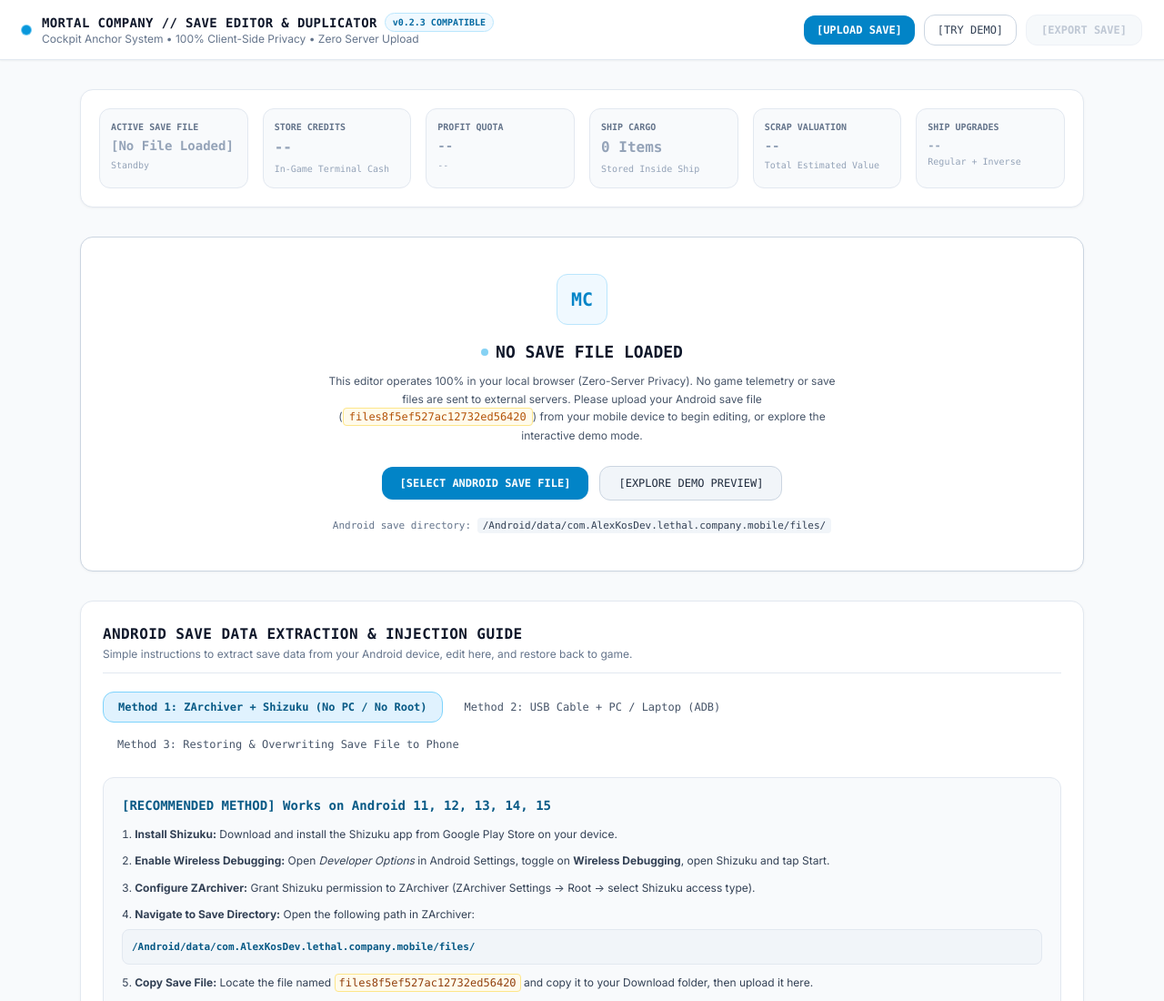
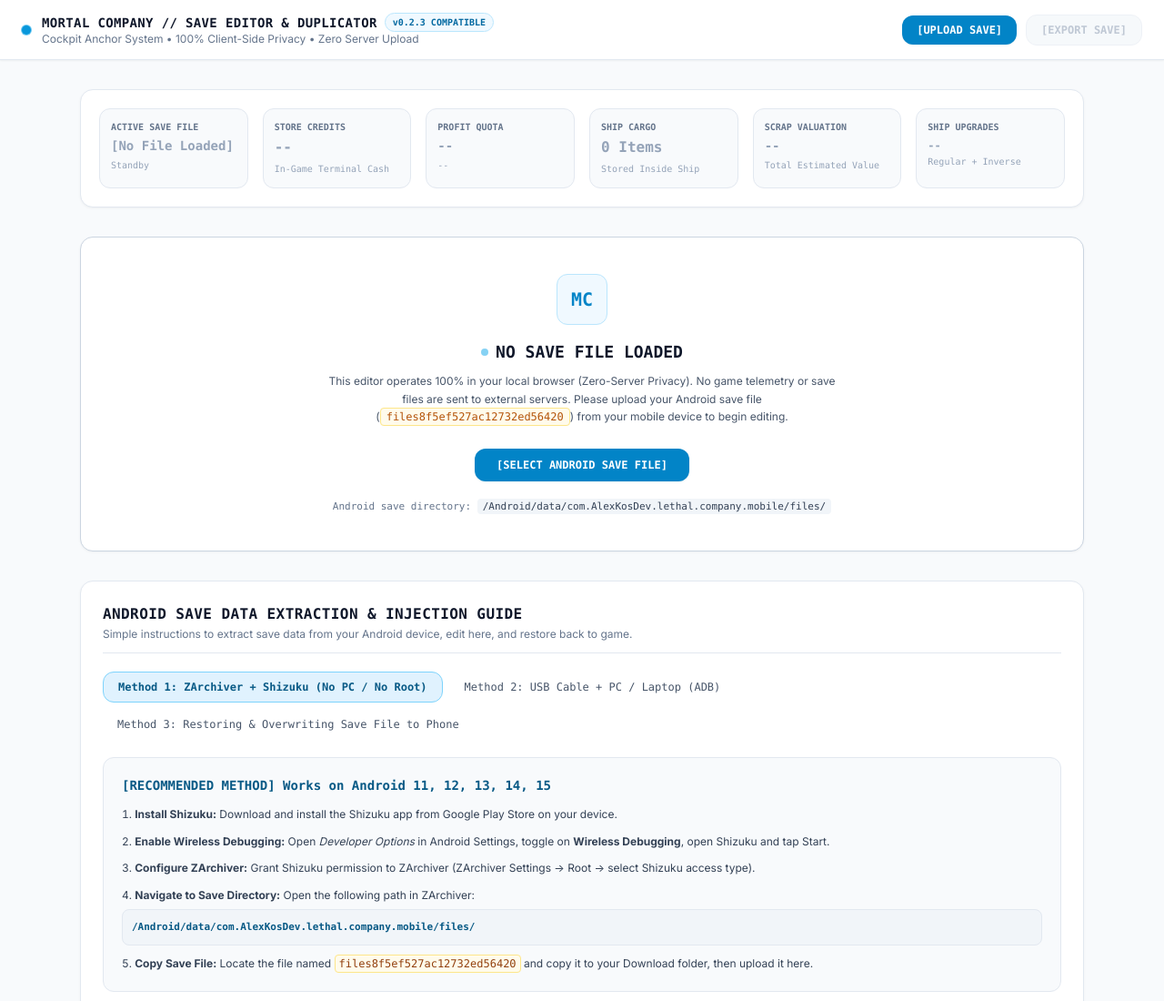
Before and after one commit to kaliajasih/mortalcompany-mod-cf, a website: page public/index.html in a window 1280 px wide. Shown: the top 1100 px of the page at 91% size. Drawn offline with nearby package versions, Linux system fonts and the light colour scheme.

Commit message:
feat: completely remove demo dataset, demo loader, and demo buttons

```diff
--- a/public/index.html
+++ b/public/index.html
@@ -32,11 +32,8 @@
     <!-- Right Quick Actions -->
     <div class="flex items-center gap-2.5 font-mono text-xs">
       <input type="file" id="mainFileInput" class="hidden">
-      <button onclick="document.getElementById('mainFileInput').click()" class="smooth-btn px-3.5 py-2 rounded-xl bg-sky-600 hover:bg-sky-700 text-white font-bold transition flex items-center gap-1.5 shadow-sm">
+      <button onclick="document.getElementById('mainFileInput').click()" class="smooth-btn px-4 py-2 rounded-xl bg-sky-600 hover:bg-sky-700 text-white font-bold transition flex items-center gap-1.5 shadow-sm">
         <span>[UPLOAD SAVE]</span>
-      </button>
-      <button id="btnLoadDemo" onclick="loadDemoSave()" class="smooth-btn px-3.5 py-2 rounded-xl bg-white hover:bg-slate-50 border border-slate-300 text-slate-700 transition">
-        [TRY DEMO]
       </button>
       <button id="btnUnloadSave" onclick="unloadSave()" class="smooth-btn px-3.5 py-2 rounded-xl bg-rose-50 hover:bg-rose-100 border border-rose-200 text-rose-700 font-semibold transition hidden">
         [CLOSE / UNLOAD]
@@ -97,15 +94,12 @@
           <h3 class="font-bold text-lg text-slate-900 font-mono">NO SAVE FILE LOADED</h3>
         </div>
         <p class="text-xs text-slate-600 leading-relaxed">
-          This editor operates 100% in your local browser (Zero-Server Privacy). No game telemetry or save files are sent to external servers. Please upload your Android save file (<code class="text-amber-700 bg-amber-50 px-1.5 py-0.5 rounded font-mono border border-amber-200">files8f5ef527ac12732ed56420</code>) from your mobile device to begin editing, or explore the interactive demo mode.
+          This editor operates 100% in your local browser (Zero-Server Privacy). No game telemetry or save files are sent to external servers. Please upload your Android save file (<code class="text-amber-700 bg-amber-50 px-1.5 py-0.5 rounded font-mono border border-amber-200">files8f5ef527ac12732ed56420</code>) from your mobile device to begin editing.
         </p>
       </div>
       <div class="flex flex-wrap items-center justify-center gap-3 pt-2">
-        <button onclick="document.getElementById('mainFileInput').click()" class="smooth-btn px-5 py-2.5 rounded-xl bg-sky-600 hover:bg-sky-700 text-white font-bold font-mono text-xs transition shadow-sm">
+        <button onclick="document.getElementById('mainFileInput').click()" class="smooth-btn px-6 py-2.5 rounded-xl bg-sky-600 hover:bg-sky-700 text-white font-bold font-mono text-xs transition shadow-sm">
           [SELECT ANDROID SAVE FILE]
-        </button>
-        <button onclick="loadDemoSave()" class="smooth-btn px-5 py-2.5 rounded-xl bg-slate-100 hover:bg-slate-200 border border-slate-300 text-slate-800 font-mono text-xs transition">
-          [EXPLORE DEMO PREVIEW]
         </button>
       </div>
       <div class="text-[11px] text-slate-500 font-mono pt-1">
@@ -113,7 +107,7 @@
       </div>
     </div>
 
-    <!-- WORKSPACE AREA (Hidden until save file is loaded or demo is clicked) -->
+    <!-- WORKSPACE AREA (Hidden until save file is uploaded) -->
     <div id="editorWorkspace" class="space-y-8 hidden">
 
       <!-- CORE FEATURE: COCKPIT ANCHOR DUPLICATION -->
@@ -386,7 +380,6 @@
   </footer>
 
   <!-- SCRIPT LOGIC -->
-  <script src="js/default-save.js"></script>
   <script src="js/nrbf-parser.js"></script>
   <script>
     let currentSave = null;
@@ -397,28 +390,6 @@
     // Load Save Data: Clean startup (NO AUTO-LOAD)
     function initSaveData() {
       currentSave = null;
-      renderUI();
-    }
-
-    // Demo preview loader: only called when user explicitly clicks [TRY DEMO]
-    function loadDemoSave() {
-      const demoData = window.DEFAULT_SAVE_DATA || window.DEMO_SAMPLE_SAVE;
-      if (!demoData) {
-        alert("Demo dataset is not available.");
-        return;
-      }
-      currentSave = JSON.parse(JSON.stringify(demoData));
-      currentSave.fileName = "DEMO_files8f5ef527ac";
-      hasTeleporter = !!currentSave.hasTeleporter;
-      hasInverse = !!currentSave.hasInverse;
-
-      // Auto-detect target item: prefer CANDY near Jetpack or Cockpit
-      for (let i = currentSave.items.length - 1; i >= 0; i--) {
-        if (currentSave.items[i].name.toUpperCase().includes('CANDY')) {
-          targetItemIndex = i;
-          break;
-        }
-      }
       renderUI();
     }
 
--- a/public/js/default-save.js
+++ /dev/null
@@ -1,331 +0,0 @@
-// Generic demo sample dataset for preview/testing; NOT auto-loaded on site visit.
-window.DEMO_SAMPLE_SAVE = window.DEFAULT_SAVE_DATA = {
-  "shopMoney": 2085,
-  "collectedQuota": 0,
-  "targetQuota": 320,
-  "remainingDays": 2,
-  "targetPlanet": 5,
-  "saveDate": "16.11.2026  05.44",
-  "items": [
-    {
-      "id": 0,
-      "name": "PRO TORCH",
-      "x": 42.5525,
-      "y": 22.1336,
-      "z": 30.1792,
-      "rx": -0.0,
-      "ry": 65.3,
-      "rz": 0.0
-    },
-    {
-      "id": 1,
-      "name": "PRO TORCH",
-      "x": 42.5083,
-      "y": 22.1336,
-      "z": 29.8683,
-      "rx": -0.0,
-      "ry": 86.5,
-      "rz": 0.0
-    },
-    {
-      "id": 2,
-      "name": "PRO TORCH",
-      "x": 42.5505,
-      "y": 22.1336,
-      "z": 29.6066,
-      "rx": -0.0,
-      "ry": 73.1,
-      "rz": 0.0
-    },
-    {
-      "id": 3,
-      "name": "PRO TORCH",
-      "x": 42.6032,
-      "y": 22.1336,
-      "z": 29.6288,
-      "rx": 0.0,
-      "ry": 73.0,
-      "rz": 0.0
-    },
-    {
-      "id": 4,
-      "name": "PRO TORCH",
-      "x": 42.5529,
-      "y": 22.1336,
-      "z": 29.6072,
-      "rx": 0.0,
-      "ry": 73.1,
-      "rz": 0.0
-    },
-    {
-      "id": 5,
-      "name": "JETPACK",
-      "x": 39.7377,
-      "y": 21.6883,
-      "z": 27.9989,
-      "rx": 90.0,
-      "ry": 182.7,
-      "rz": 0.0
-    },
-    {
-      "id": 6,
-      "name": "JETPACK",
-      "x": 37.7878,
-      "y": 21.3609,
-      "z": 28.1848,
-      "rx": 0.0,
-      "ry": 105.6,
-      "rz": -0.0
-    },
-    {
-      "id": 7,
-      "name": "GEAR",
-      "x": 41.4475,
-      "y": 21.1792,
-      "z": 30.0118,
-      "rx": 90.0,
-      "ry": 23.0,
-      "rz": 0.0
-    },
-    {
-      "id": 8,
-      "name": "BOLT",
-      "x": 31.4508,
-      "y": 23.193,
-      "z": 30.4013,
-      "rx": -0.0,
-      "ry": 0.0,
-      "rz": 0.0
-    },
-    {
-      "id": 9,
-      "name": "STOP SIGN",
-      "x": 31.6854,
-      "y": 22.3732,
-      "z": 30.4013,
-      "rx": -0.0,
-      "ry": 0.0,
-      "rz": 0.0
-    },
-    {
-      "id": 10,
-      "name": "CANDY",
-      "x": 31.0144,
-      "y": 22.377,
-      "z": 30.4013,
-      "rx": -0.0,
-      "ry": 0.0,
-      "rz": 0.0
-    },
-    {
-      "id": 11,
-      "name": "CANDY",
-      "x": 31.0135,
-      "y": 22.377,
-      "z": 30.4013,
-      "rx": -0.0,
-      "ry": 0.0,
-      "rz": 0.0
-    },
-    {
-      "id": 12,
-      "name": "CUP",
-      "x": 31.2065,
-      "y": 22.9912,
-      "z": 30.4013,
-      "rx": -0.0,
-      "ry": 0.0,
-      "rz": 0.0
-    },
-    {
-      "id": 13,
-      "name": "RUBBER DUCK",
-      "x": 31.2134,
-      "y": 22.3821,
-      "z": 30.4363,
-      "rx": 360.0,
-      "ry": 0.1,
-      "rz": 359.5
-    },
-    {
-      "id": 14,
-      "name": "STOP SIGN",
-      "x": 31.6719,
-      "y": 22.9694,
-      "z": 30.4013,
-      "rx": -0.0,
-      "ry": 0.0,
-      "rz": 0.0
-    },
-    {
-      "id": 15,
-      "name": "BIG GEAR",
-      "x": 30.2905,
-      "y": 21.4199,
-      "z": 28.9236,
-      "rx": 90.0,
-      "ry": 266.5,
-      "rz": 0.0
-    },
-    {
-      "id": 16,
-      "name": "KETTLE",
-      "x": 31.0152,
-      "y": 22.5229,
-      "z": 30.4013,
-      "rx": -0.0,
-      "ry": 0.0,
-      "rz": 0.0
-    },
-    {
-      "id": 17,
-      "name": "CLOWN HORN",
-      "x": 31.4165,
-      "y": 22.4008,
-      "z": 30.4013,
-      "rx": -0.0,
-      "ry": 0.0,
-      "rz": 0.0
-    },
-    {
-      "id": 18,
-      "name": "CANDY",
-      "x": 31.1903,
-      "y": 22.377,
-      "z": 30.4013,
-      "rx": -0.0,
-      "ry": 0.0,
-      "rz": 0.0
-    },
-    {
-      "id": 19,
-      "name": "CLOWN HORN",
-      "x": 31.6295,
-      "y": 22.4008,
-      "z": 30.4013,
-      "rx": -0.0,
-      "ry": 0.0,
-      "rz": 0.0
-    },
-    {
-      "id": 20,
-      "name": "STOP SIGN",
-      "x": 32.459,
-      "y": 22.3732,
-      "z": 30.4013,
-      "rx": -0.0,
-      "ry": 0.0,
-      "rz": 0.0
-    },
-    {
-      "id": 21,
-      "name": "CANDY",
-      "x": 31.0523,
-      "y": 22.377,
-      "z": 30.4013,
-      "rx": -0.0,
-      "ry": 0.0,
-      "rz": 0.0
-    },
-    {
-      "id": 22,
-      "name": "BOLT",
-      "x": 31.6771,
-      "y": 22.5968,
-      "z": 30.4013,
-      "rx": -0.0,
-      "ry": 0.0,
-      "rz": 0.0
-    },
-    {
-      "id": 23,
-      "name": "BOLT",
-      "x": 31.9287,
-      "y": 22.5968,
-      "z": 30.4013,
-      "rx": -0.0,
-      "ry": 0.0,
-      "rz": 0.0
-    },
-    {
-      "id": 24,
-      "name": "CANDY",
-      "x": 30.8251,
-      "y": 22.377,
-      "z": 30.4013,
-      "rx": -0.0,
-      "ry": 0.0,
-      "rz": 0.0
-    },
-    {
-      "id": 25,
-      "name": "APPARATUS",
-      "x": 39.9476,
-      "y": 21.3486,
-      "z": 29.3798,
-      "rx": 90.0,
-      "ry": 92.3,
-      "rz": 0.0
-    },
-    {
-      "id": 26,
-      "name": "KETTLE",
-      "x": 31.9358,
-      "y": 23.1191,
-      "z": 30.4013,
-      "rx": -0.0,
-      "ry": 0.0,
-      "rz": 0.0
-    },
-    {
-      "id": 27,
-      "name": "BOTTLES",
-      "x": 31.7527,
-      "y": 23.6591,
-      "z": 30.4339,
-      "rx": -0.0,
-      "ry": 22.1,
-      "rz": -0.0
-    },
-    {
-      "id": 28,
-      "name": "BOLT",
-      "x": 31.055,
-      "y": 23.193,
-      "z": 30.4013,
-      "rx": -0.0,
-      "ry": 0.0,
-      "rz": 0.0
-    },
-    {
-      "id": 29,
-      "name": "BOTTLES",
-      "x": 31.0859,
-      "y": 23.6591,
-      "z": 30.5428,
-      "rx": -0.0,
-      "ry": 344.7,
-      "rz": -0.0
-    },
-    {
-      "id": 30,
-      "name": "BRASS BELL",
-      "x": 31.6342,
-      "y": 23.0148,
-      "z": 30.4013,
-      "rx": -0.0,
-      "ry": 0.0,
-      "rz": 0.0
-    },
-    {
-      "id": 31,
-      "name": "CANDY",
-      "x": 40.8077,
-      "y": 21.1737,
-      "z": 29.2909,
-      "rx": 90.0,
-      "ry": 330.3,
-      "rz": 0.0
-    }
-  ]
-};
```
Also changed, not shown: README.md.
